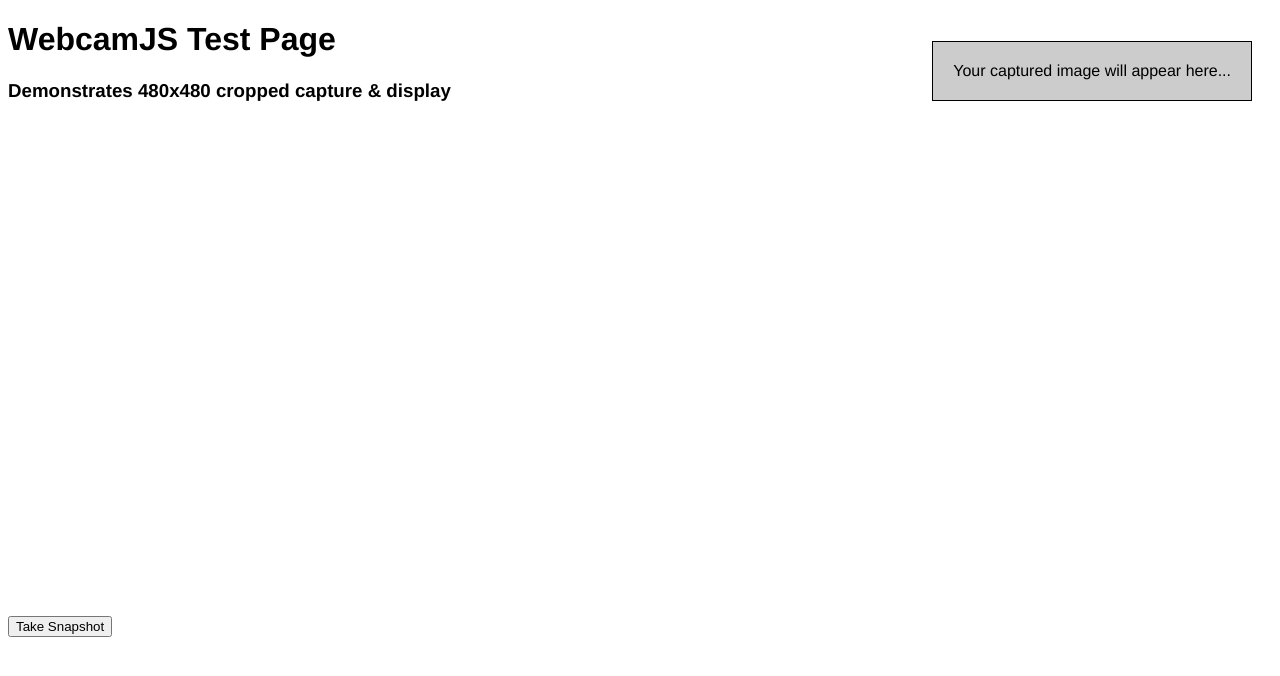
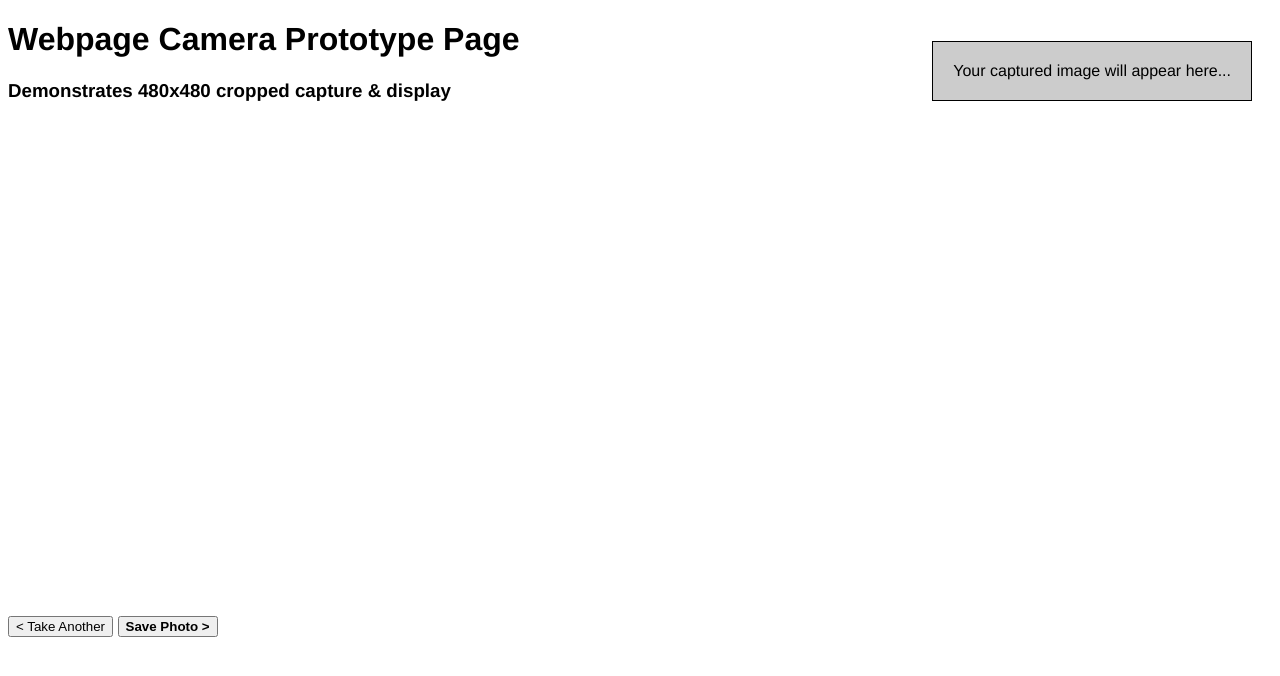
Before and after one commit to vejuhust/webpage-camera, a plain HTML site: page index.html in a window 1280 px wide. Both pictures are taken after a click on the button "Take Snapshot". Drawn offline with Linux system fonts and the light colour scheme.

Commit message:
Use freezing-previewing-save flow for photo taking

```diff
--- a/index.html
+++ b/index.html
@@ -3,7 +3,7 @@
 <html lang="en">
 <head>
 	<meta http-equiv="Content-Type" content="text/html; charset=utf-8">
-	<title>WebcamJS Test Page</title>
+	<title>Webpage Camera Prototype Page</title>
 	<style type="text/css">
 		body { font-family: Helvetica, sans-serif; }
 		h2, h3 { margin-top:0; }
@@ -15,7 +15,7 @@
 <body>
 	<div id="results">Your captured image will appear here...</div>
 
-	<h1>WebcamJS Test Page</h1>
+	<h1>Webpage Camera Prototype Page</h1>
 	<h3>Demonstrates 480x480 cropped capture &amp; display</h3>
 
 	<div id="my_camera"></div>
@@ -48,7 +48,13 @@
 
 	<!-- A button for taking snaps -->
 	<form>
-		<input type=button value="Take Snapshot" onClick="take_snapshot()">
+		<div id="pre_take_buttons">
+			<input type=button value="Take Snapshot" onClick="preview_snapshot()">
+		</div>
+		<div id="post_take_buttons" style="display:none">
+			<input type=button value="&lt; Take Another" onClick="cancel_preview()">
+			<input type=button value="Save Photo &gt;" onClick="save_photo()" style="font-weight:bold;">
+		</div>
 	</form>
 
 	<!-- Code to handle taking the snapshot and displaying it locally -->
@@ -58,16 +64,38 @@
 		shutter.autoplay = false;
 		shutter.src = navigator.userAgent.match(/Firefox/) ? 'resource/shutter.ogg' : 'resource/shutter.mp3';
 
-		function take_snapshot() {
-			// take snapshot and get image data
+		function preview_snapshot() {
+			// play sound effect
+			shutter.play();
+
+			// freeze camera so user can preview pic
+			Webcam.freeze();
+
+			// swap button sets
+			document.getElementById('pre_take_buttons').style.display = 'none';
+			document.getElementById('post_take_buttons').style.display = '';
+		}
+
+		function cancel_preview() {
+			// cancel preview freeze and return to live camera feed
+			Webcam.unfreeze();
+
+			// swap buttons back
+			document.getElementById('pre_take_buttons').style.display = '';
+			document.getElementById('post_take_buttons').style.display = 'none';
+		}
+
+		function save_photo() {
+			// actually snap photo (from preview freeze) and display it
 			Webcam.snap( function(data_uri) {
-				// play sound effect
-				shutter.play();
-
 				// display results in page
 				document.getElementById('results').innerHTML =
 					'<h2>Here is your image:</h2>' +
 					'<img src="'+data_uri+'"/>';
+
+				// swap buttons back
+				document.getElementById('pre_take_buttons').style.display = '';
+				document.getElementById('post_take_buttons').style.display = 'none';
 			} );
 		}
 	</script>
```
